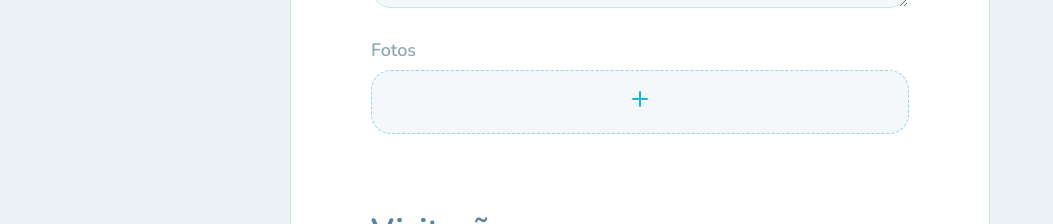
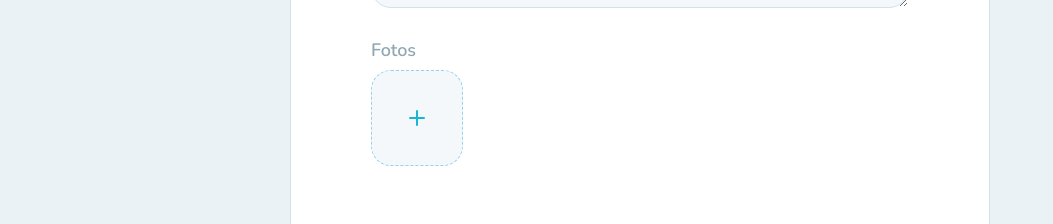
Before and after one commit to ericsonmoreira/NLW03-frontend, a React (Create React App) app: page /orphanage/create in a window 1280 px wide. Shown: the part 812-1036 px from the top of the page, without its empty margins (0-1053 px from the left). Built offline with nearby package versions, Linux system fonts and the light colour scheme.

Commit message:
add schema validation

```diff
--- a/package.json
+++ b/package.json
@@ -48,6 +48,7 @@
     "@types/react-leaflet": "^2.5.2",
     "@types/react-router-dom": "^5.1.6",
     "@types/styled-components": "^5.1.4",
+    "@types/yup": "^0.29.8",
     "@typescript-eslint/eslint-plugin": "^4.4.1",
     "@typescript-eslint/parser": "^4.4.1",
     "eslint": "^6.6.0",
--- a/src/pages/CreateOrphanage/index.tsx
+++ b/src/pages/CreateOrphanage/index.tsx
@@ -1,15 +1,17 @@
-import React from 'react';
+import React, { ChangeEvent } from 'react';
 import { Map, Marker, TileLayer } from 'react-leaflet';
 import { LeafletMouseEvent } from 'leaflet';
 
 import {
   Container,
   InputBlock,
+  FormikErrorMessage,
   CreateOrphanageForm,
   NewImageButton,
   ButtonSelect,
   ConfirmButton,
   OptionButton,
+  ImagesContainer,
 } from './styles';
 
 import { FiPlus } from 'react-icons/fi';
@@ -17,7 +19,8 @@ import happyMapIcon from '../../utils/mapIcon';
 
 import Sidebar from '../../components/Sidebar';
 
-import { Field, Formik, FormikHelpers } from 'formik';
+import { Field, Formik } from 'formik';
+import schema from './schemaValidation';
 
 interface MyFormValues {
   name: string;
@@ -27,6 +30,9 @@ interface MyFormValues {
   instructions: string;
   opening_hours: string;
   open_on_week: boolean;
+  images: Array<{
+    url: string;
+  }>;
 }
 
 const initialValues: MyFormValues = {
@@ -37,17 +43,29 @@ const initialValues: MyFormValues = {
   instructions: '',
   opening_hours: '',
   open_on_week: true,
+  images: [],
 };
 
 const CreateOrphanage: React.FC = () => {
+  function handleSubmit(values: MyFormValues) {
+    console.log();
+    alert(JSON.stringify(values, null, 2));
+  }
 
-  function handleSubmit(
-    values: MyFormValues,
-    actions: FormikHelpers<MyFormValues>
+  function handleSelectImages(
+    event: ChangeEvent<HTMLInputElement>,
+    setFieldValue: Function
   ) {
-    console.log({ values, actions });
-    alert(JSON.stringify(values, null, 2));
-    actions.setSubmitting(false);
+    if (!event.target.files) return;
+    console.log(Array.from(event.target.files));
+
+    // Muito lindo isso aqui
+    setFieldValue(
+      'images',
+      Array.from(event.target.files).map((file) => ({
+        url: URL.createObjectURL(file),
+      }))
+    );
   }
 
   return (
@@ -55,7 +73,11 @@ const CreateOrphanage: React.FC = () => {
       <Sidebar />
 
       <main>
-        <Formik initialValues={initialValues} onSubmit={handleSubmit}>
+        <Formik
+          initialValues={initialValues}
+          onSubmit={handleSubmit}
+          validationSchema={schema}
+        >
           {({ setFieldValue, values }) => (
             <CreateOrphanageForm>
               <fieldset>
@@ -66,8 +88,8 @@ const CreateOrphanage: React.FC = () => {
                   zoom={15}
                   onclick={(event: LeafletMouseEvent) => {
                     const { lat, lng } = event.latlng;
-                    setFieldValue('latitude', event.latlng.lat);
-                    setFieldValue('longitude', event.latlng.lng);
+                    setFieldValue('latitude', lat);
+                    setFieldValue('longitude', lng);
                   }}
                 >
                   <TileLayer
@@ -85,6 +107,7 @@ const CreateOrphanage: React.FC = () => {
                 <InputBlock>
                   <label htmlFor="name">Nome</label>
                   <Field id="name" name="name" />
+                  <FormikErrorMessage component="div" name="name" />
                 </InputBlock>
                 <InputBlock>
                   <label htmlFor="about">
@@ -96,15 +119,31 @@ const CreateOrphanage: React.FC = () => {
                     as="textarea"
                     maxLength={300}
                   />
+                  <FormikErrorMessage component="div" name="about" />
                 </InputBlock>
                 <InputBlock>
-                  <label htmlFor="images">Fotos</label>
+                  <label htmlFor="images[]">Fotos</label>
 
-                  <div className="uploaded-image"></div>
+                  <ImagesContainer>
+                    {/* TODO: colocar as imagens aqui */}
+                    {values.images.map((image, index) => (
+                      <img key={index} src={image.url} alt={values.name} />
+                    ))}
 
-                  <NewImageButton>
-                    <FiPlus size={24} color="#15b6d6" />
-                  </NewImageButton>
+                    <NewImageButton htmlFor="images[]">
+                      <FiPlus size={24} color="#15b6d6" />
+                    </NewImageButton>
+                  </ImagesContainer>
+
+                  <input
+                    multiple
+                    type="file"
+                    id="images[]"
+                    style={{ display: 'none' }}
+                    onChange={(event) =>
+                      handleSelectImages(event, setFieldValue)
+                    }
+                  />
                 </InputBlock>
               </fieldset>
 
@@ -119,11 +158,13 @@ const CreateOrphanage: React.FC = () => {
                     as="textarea"
                     maxLength={300}
                   />
+                  <FormikErrorMessage component="div" name="about" />
                 </InputBlock>
 
                 <InputBlock>
                   <label htmlFor="opening_hours">Horário das visitas</label>
                   <Field id="opening_hours" name="opening_hours" />
+                  <FormikErrorMessage component="div" name="opening_hours" />
                 </InputBlock>
 
                 <InputBlock>
--- /dev/null
+++ b/src/pages/CreateOrphanage/schemaValidation.ts
@@ -0,0 +1,23 @@
+import * as yup from 'yup';
+
+const schema = yup.object().shape({
+  name: yup.string().required('Campo obrigatório'),
+  latitude: yup.number().required('Campo obrigatório'),
+  longitude: yup.number().required('Campo obrigatório'),
+  about: yup
+    .string()
+    .required('Campo obrigatório')
+    .max(300, 'Máximo de 300 caracteres'),
+  instructions: yup
+    .string()
+    .required('Campo obrigatório')
+    .max(300, 'Máximo de 300 caracteres'),
+  opening_hours: yup.string().required('Campo obrigatório'),
+  open_on_week: yup.boolean().required('Campo obrigatório'),
+  images: yup
+    .array()
+    .required('Campo obrigatório')
+    .min(1, 'Pelo menos uma Imagem'),
+});
+
+export default schema;
--- a/src/pages/CreateOrphanage/styles.tsx
+++ b/src/pages/CreateOrphanage/styles.tsx
@@ -1,4 +1,4 @@
-import { Form } from 'formik';
+import { ErrorMessage, Form } from 'formik';
 import styled from 'styled-components';
 
 interface OptionButtonProps {
@@ -89,13 +89,34 @@ export const InputBlock = styled.div`
   }
 `;
 
-export const NewImageButton = styled.button`
+export const FormikErrorMessage = styled(ErrorMessage)`
+  font-size: 16px;
+  color: #FF669D;
+  line-height: 24px;
+`;
+
+export const NewImageButton = styled.label`
   width: 100%;
-  height: 64px;
+  height: 96px;
+  display: flex;
+  align-items: center;
+  justify-content: center;
   background: #f5f8fa;
   border: 1px dashed #96d2f0;
   border-radius: 20px;
   cursor: pointer;
+`;
+
+export const ImagesContainer = styled.div`
+  display: grid;
+  grid-template-columns: repeat(5, 1fr);
+  grid-gap: 20px;
+  img {
+    width: 100%;
+    height: 96px;
+    object-fit: cover;
+    border-radius: 20px;
+  }
 `;
 
 export const ButtonSelect = styled.div`
```
Also changed, not shown: 1 other file (tests, documents, lock files or other folders).
